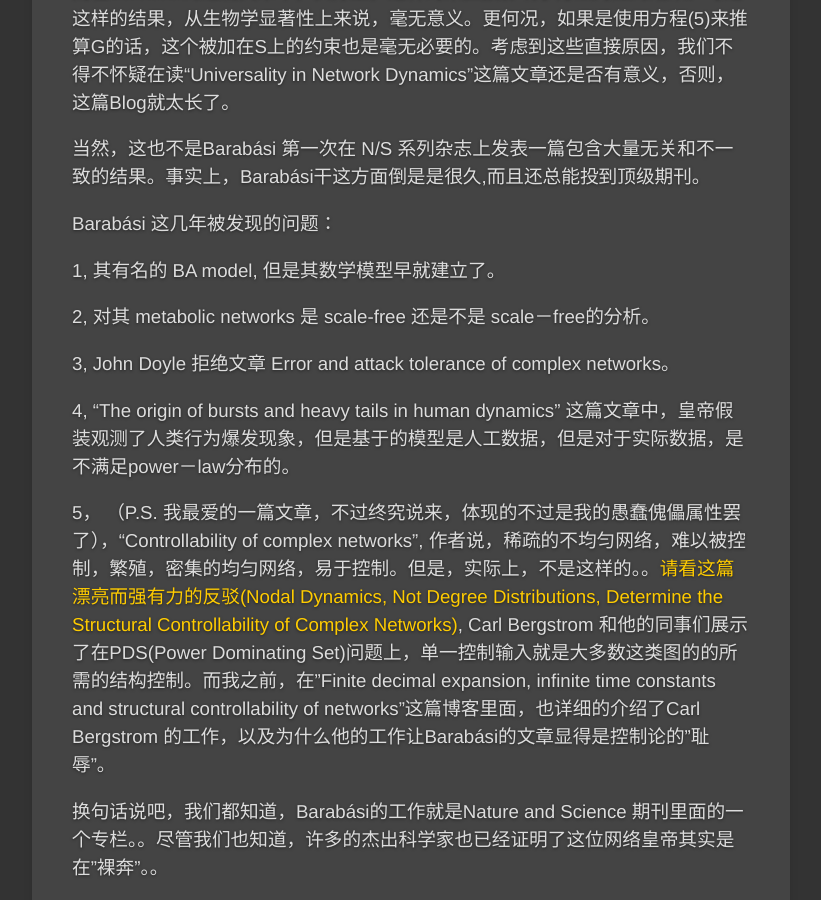
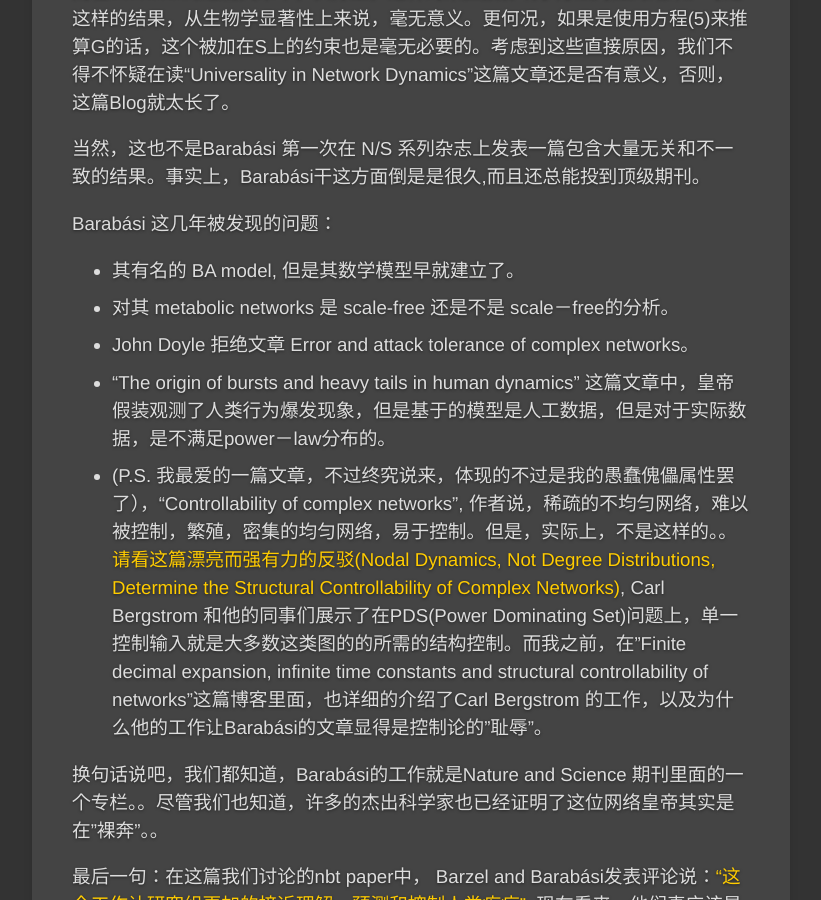
Before and after one commit to xinchoubiology/macroEnsemble, a Jekyll site: the page built from docs/pachter_on_nework.md, in a window 1280 px wide and 900 px high, scrolled down 6473 px. Shown: the whole window, without its empty margins (129-950 px from the left). Built offline with Jekyll 4.4.1, drawn with Linux system fonts in a browser that asks for light colours; some web fonts are replaced; formulas are drawn with MathJax 3.

Commit message:
post update 43pm

```diff
--- a/docs/pachter_on_nework.md
+++ b/docs/pachter_on_nework.md
@@ -105,15 +105,15 @@
 
 Barabási 这几年被发现的问题：
 
-1,	其有名的 BA model, 但是其数学模型早就建立了。
+* 其有名的 BA model, 但是其数学模型早就建立了。
 
-2,	对其 metabolic networks 是 scale-free 还是不是 scale－free的分析。
+* 对其 metabolic networks 是 scale-free 还是不是 scale－free的分析。
 
-3,	John Doyle 拒绝文章 Error and attack tolerance of complex networks。
+* John Doyle 拒绝文章 Error and attack tolerance of complex networks。
 
-4,	“The origin of bursts and heavy tails in human dynamics” 这篇文章中，皇帝假装观测了人类行为爆发现象，但是基于的模型是人工数据，但是对于实际数据，是不满足power－law分布的。
+* “The origin of bursts and heavy tails in human dynamics” 这篇文章中，皇帝假装观测了人类行为爆发现象，但是基于的模型是人工数据，但是对于实际数据，是不满足power－law分布的。
 
-5，      （P.S. 我最爱的一篇文章，不过终究说来，体现的不过是我的愚蠢傀儡属性罢了），“Controllability of complex networks”, 作者说，稀疏的不均匀网络，难以被控制，繁殖，密集的均匀网络，易于控制。但是，实际上，不是这样的。。<a href="http://www.plosone.org/article/info%3Adoi%2F10.1371%2Fjournal.pone.0038398">请看这篇漂亮而强有力的反驳(Nodal Dynamics, Not Degree Distributions, Determine the Structural Controllability of Complex Networks)</a>,  Carl Bergstrom 和他的同事们展示了在PDS(Power Dominating Set)问题上，单一控制输入就是大多数这类图的的所需的结构控制。而我之前，在"Finite decimal expansion, infinite time constants and structural controllability of networks"这篇博客里面，也详细的介绍了Carl Bergstrom 的工作，以及为什么他的工作让Barabási的文章显得是控制论的"耻辱"。
+* (P.S. 我最爱的一篇文章，不过终究说来，体现的不过是我的愚蠢傀儡属性罢了），“Controllability of complex networks”, 作者说，稀疏的不均匀网络，难以被控制，繁殖，密集的均匀网络，易于控制。但是，实际上，不是这样的。。<a href="http://www.plosone.org/article/info%3Adoi%2F10.1371%2Fjournal.pone.0038398">请看这篇漂亮而强有力的反驳(Nodal Dynamics, Not Degree Distributions, Determine the Structural Controllability of Complex Networks)</a>,  Carl Bergstrom 和他的同事们展示了在PDS(Power Dominating Set)问题上，单一控制输入就是大多数这类图的的所需的结构控制。而我之前，在"Finite decimal expansion, infinite time constants and structural controllability of networks"这篇博客里面，也详细的介绍了Carl Bergstrom 的工作，以及为什么他的工作让Barabási的文章显得是控制论的"耻辱"。
 
 换句话说吧，我们都知道，Barabási的工作就是Nature and Science 期刊里面的一个专栏。。尽管我们也知道，许多的杰出科学家也已经证明了这位网络皇帝其实是在"裸奔"。。
 
```
